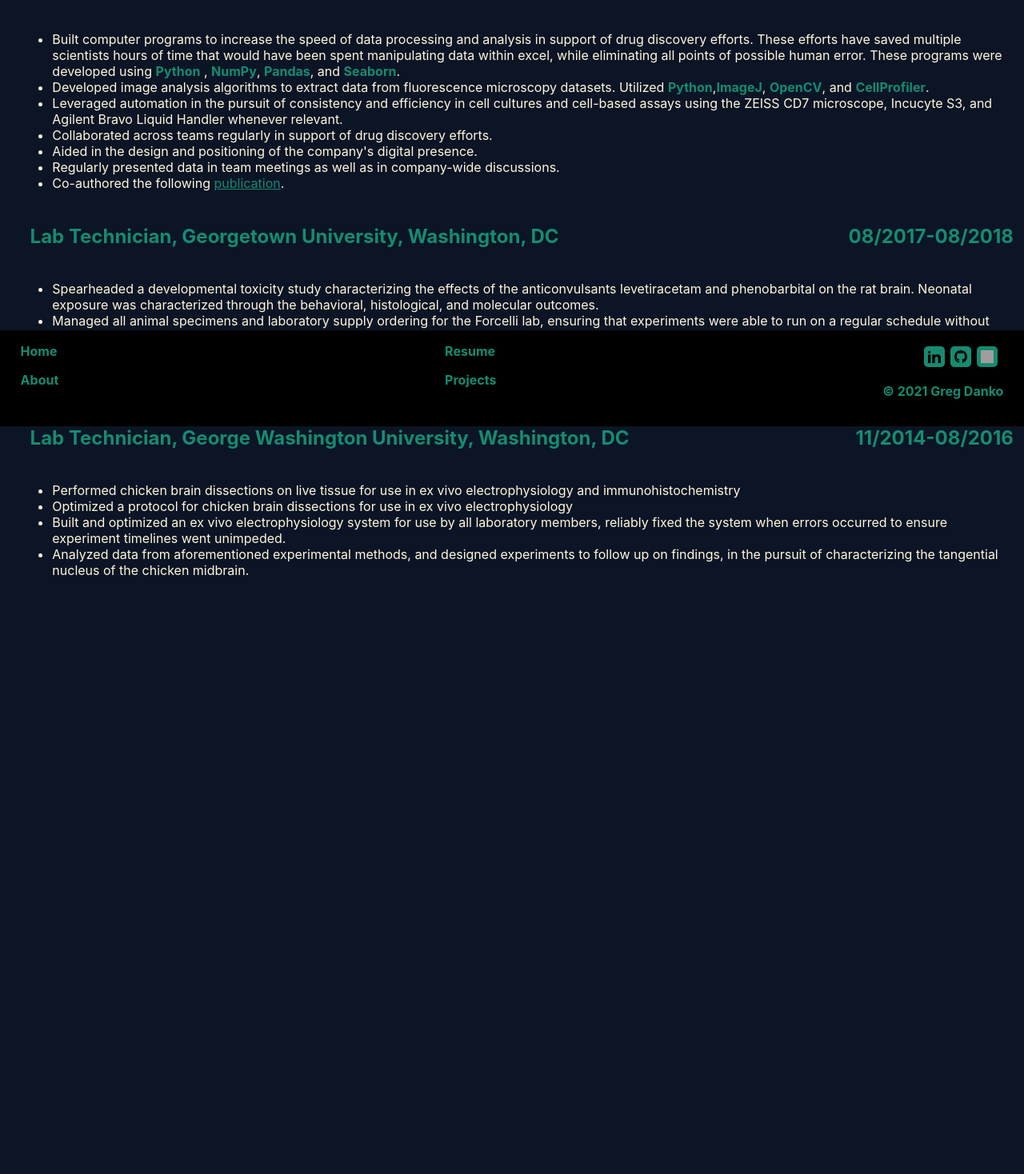
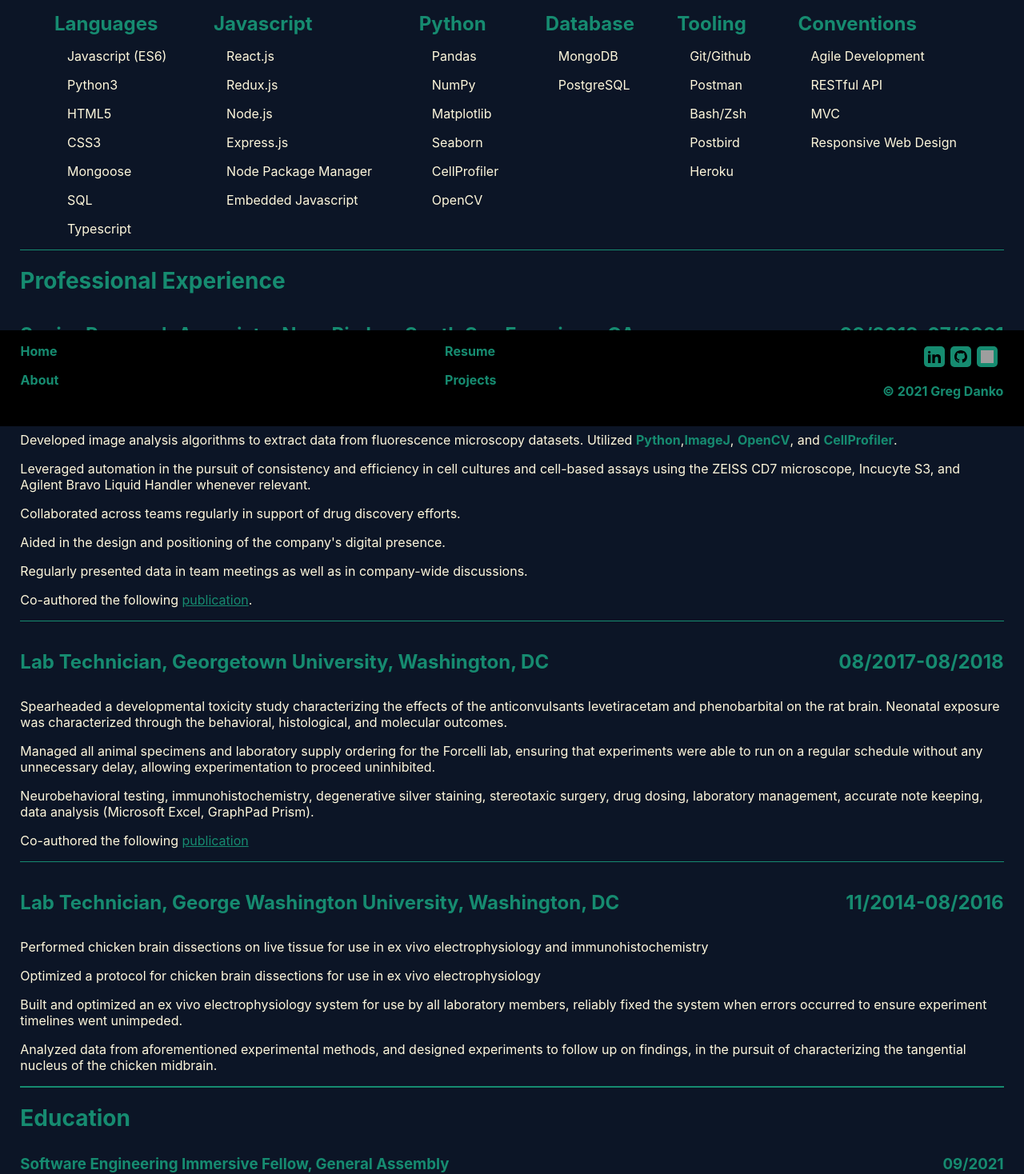
Before and after one commit to gregdanko92/portfolio_v1, a React (Create React App) app: page /resume in a window 1280 px wide. Shown: the part 267-1735 px from the top of the page at 80% size. Before the commit the page ends 1116 px from the top, so only its background shows below. Built offline with nearby package versions, Linux system fonts and the light colour scheme; grey boxes are pictures that could not be loaded.

Commit message:
further resume skill adding

```diff
--- a/package.json
+++ b/package.json
@@ -41,5 +41,11 @@
       "last 1 firefox version",
       "last 1 safari version"
     ]
+  },
+  "devDependencies": {
+    "gh-pages": "^3.2.3"
   }
+
+
+
 }
--- a/src/App.css
+++ b/src/App.css
@@ -121,12 +121,12 @@
     margin: 0%, 6% 3% 0%;
     color:#168b70;
     overflow: scroll;
-    height:40em;
+    height:80em;
   }
 .job-block-header{
   align-items: center;
     color: #168b70;;
-    margin: 0% 1%;
+    margin: 0% 0%;
     height:10vh;
     width:100%;
     display:flex;
@@ -138,15 +138,23 @@
     top:0;
     left:0;
     right:0;
-
+}
+.resume-body{
+  height:200em;
+}
+@media (max-width: 375px) {
+  .job-block-header {
+    background-color: yellow;
+    display: inline;
+  }
+  .resume-body{
+    height:150em;
+}
 }
 
-.resume-body{
-  height:60em;
-}
 
 .projects{
-  height:85em;
+  height:120em;
   overflow: scroll;
 }
 
@@ -208,3 +216,57 @@
   margin-inline-end: 0px;
   font-weight: bold;
 }
+.professional-experience{
+  font-size: 1.75em;
+  font-weight:bold;
+  padding-top:0.75em;
+  border-top: 1px solid #168b70;
+}
+
+h2 {
+    display: block;
+    font-size: 1.5em;
+    margin-block-start: 1.5em;
+    margin-block-end: 0.83em;
+    margin-inline-start: 0px;
+    margin-inline-end: 0px;
+    font-weight: bold;
+    padding:0;
+}
+
+.one-job{
+  border-bottom: 1px solid #168b70;
+
+}
+.education-section{
+  border-bottom: 1px solid #168b70;
+
+}
+
+.skill-block-heading{
+  font-size:1.5em;
+  font-style:bold;
+}
+.skills{
+  margin: 0em 1em;
+}
+.skill-block-parent{
+  padding-top:1em;
+  display:flex;
+  flex-direction: row;
+  justify-content: space-evenly;
+}
+
+@media (max-width: 375px) {
+  .skill-block-parent {
+    display: inline;
+  }
+  .resume-body{
+    height:150em;
+}
+}
+
+h3{
+  margin-block-start: 1em;
+    margin-block-end: 1em;
+}
--- a/src/components/Resume.jsx
+++ b/src/components/Resume.jsx
@@ -8,69 +8,158 @@
                 <div className='resume-top-left'>
                     <h1>Resume</h1>
                 </div>
+
                 <div className='resume-top-right' >
                     {/* <a className='download-cv' href="../cv/CV-Greg-Danko.pdf" download="CV-Greg-Danko.pdf">PDF</a> */}
                     {/* <div className='download-cv'
                     onClick={ () => window.open(require('./CV.pdf'), '_none')}>
-                        PDF
-                    </div> */}
+                    PDF
+                </div> */}
                 </div>
             </div>
+
+            <div className='professional-experience'>
+            <>Software Engineering Compentencies</>
+        </div>
+            <div className='skill-block-parent'>
+                    <div className='skill-block'>
+                        <div className='skill-block-heading'><strong>Languages</strong></div>
+                        <div className='skills'>
+                            <p>Javascript (ES6)</p>
+                            <p>Python3</p>
+                            <p>HTML5</p>
+                            <p>CSS3</p>
+                            <p>Mongoose</p>
+                            <p>SQL</p>
+                            <p>Typescript</p>
+                        </div>
+                    </div>
+                    <div className='skill-block'>
+                        <div className='skill-block-heading'><strong>Javascript</strong></div>
+                        <div className='skills'>
+                            <p>React.js</p>
+                            <p>Redux.js</p>
+                            <p>Node.js</p>
+                            <p>Express.js</p>
+                            <p>Node Package Manager</p>
+                            <p>Embedded Javascript</p>
+
+                        </div>
+                    </div>
+                    <div className='skill-block'>
+                        <div className='skill-block-heading'><strong>Python</strong></div>
+                        <div className='skills'>
+                            <p>Pandas</p>
+                            <p>NumPy</p>
+                            <p>Matplotlib</p>
+                            <p>Seaborn</p>
+                            <p>CellProfiler</p>
+                            <p>OpenCV</p>
+                        </div>
+                    </div>
+                    <div className='skill-block'>
+                        <div className='skill-block-heading'><strong>Database</strong></div>
+                        <div className='skills'>
+                            <p>MongoDB</p>
+                            <p>PostgreSQL</p>
+                        </div>
+                    </div>
+                    <div className='skill-block'>
+                        <div className='skill-block-heading'><strong>Tooling</strong></div>
+                        <div className='skills'>
+                            <p>Git/Github</p>
+                            <p>Postman</p>
+                            <p>Bash/Zsh</p>
+                            <p>Postbird</p>
+                            <p>Heroku</p>
+                        </div>
+                    </div>
+                    <div className='skill-block'>
+                        <div className='skill-block-heading'><strong>Conventions</strong></div>
+                        <div className='skills'>
+                            <p>Agile Development</p>
+                            <p>RESTful API</p>
+                            <p>MVC</p>
+                            <p>Responsive Web Design</p>
+                        </div>
+                    </div>
+            </div>
+
+                <div className='professional-experience'>
+                    <>Professional Experience</>
+                </div>
 
             <div className="one-job">
                 <div className='job-block-header'>
                     <h2>Senior Research Associate, Nura Bio Inc, South San Francisco, CA</h2> <h2>09/2018-07/2021</h2>
                 </div>
-                <ul>
-                    <li>Built computer programs to increase the speed of data processing and analysis in support of drug discovery efforts. These efforts have saved multiple scientists hours of time that would have been spent manipulating data within excel, while eliminating all points of possible human error. These programs were developed using <strong>Python</strong> , <strong> NumPy</strong>, <strong> Pandas</strong>, and <strong>Seaborn</strong>.</li>
-                    <li>Developed image analysis algorithms to extract data from fluorescence microscopy datasets. Utilized <strong>Python</strong>,<strong>ImageJ</strong>, <strong>OpenCV</strong>, and <strong>CellProfiler</strong>.</li>
-                    <li>Leveraged automation in the pursuit of consistency and efficiency in cell cultures and cell-based assays using the ZEISS CD7 microscope, Incucyte S3, and Agilent Bravo Liquid Handler whenever relevant.</li>
-                    <li>Collaborated across teams regularly in support of drug discovery efforts.</li>
-                    <li>Aided in the design and positioning of the company's digital presence.</li>
-                    <li>Regularly presented data in team meetings as well as in company-wide discussions.</li>
-                    <li>Co-authored the following <a href="https://www.sciencedirect.com/science/article/pii/S2211124720309840">publication</a>.</li>
-                </ul>
+
+                    <p>Built computer programs to increase the speed of data processing and analysis in support of drug discovery efforts. These efforts have saved multiple scientists hours of time that would have been spent manipulating data within excel, while eliminating all points of possible human error. These programs were developed using <strong>Python</strong> , <strong> NumPy</strong>, <strong> Pandas</strong>, and <strong>Seaborn</strong>.</p>
+                    <p>Developed image analysis algorithms to extract data from fluorescence microscopy datasets. Utilized <strong>Python</strong>,<strong>ImageJ</strong>, <strong>OpenCV</strong>, and <strong>CellProfiler</strong>.</p>
+                    <p>Leveraged automation in the pursuit of consistency and efficiency in cell cultures and cell-based assays using the ZEISS CD7 microscope, Incucyte S3, and Agilent Bravo Liquid Handler whenever relevant.</p>
+                    <p>Collaborated across teams regularly in support of drug discovery efforts.</p>
+                    <p>Aided in the design and positioning of the company's digital presence.</p>
+                    <p>Regularly presented data in team meetings as well as in company-wide discussions.</p>
+                    <p>Co-authored the following <a href="https://www.sciencedirect.com/science/article/pii/S2211124720309840">publication</a>.</p>
+
             </div>
 
             <div className="one-job">
                 <div className='job-block-header'>
                     <h2>Lab Technician, Georgetown University, Washington, DC</h2> <h2>08/2017-08/2018</h2>
                 </div>
-                <ul>
-                    <li>
-                        Spearheaded a developmental toxicity study characterizing the effects of the anticonvulsants levetiracetam and phenobarbital on the rat brain. Neonatal exposure was characterized through the behavioral, histological, and molecular outcomes.</li>
-                    <li>
+
+                    <p>
+                        Spearheaded a developmental toxicity study characterizing the effects of the anticonvulsants levetiracetam and phenobarbital on the rat brain. Neonatal exposure was characterized through the behavioral, histological, and molecular outcomes.</p>
+                    <p>
                         Managed all animal specimens and laboratory supply ordering for the Forcelli lab, ensuring that experiments were able to run on a regular schedule without any unnecessary delay, allowing experimentation to proceed uninhibited.
-                    </li>
-                    <li>
+                    </p>
+                    <p>
                         Neurobehavioral testing, immunohistochemistry, degenerative silver staining, stereotaxic surgery, drug dosing, laboratory management, accurate note keeping, data analysis (Microsoft Excel, GraphPad Prism).
-                    </li>
-                    <li>Co-authored the following <a href="https://pubmed.ncbi.nlm.nih.gov/30261353/">publication</a></li>
-                </ul>
+                    </p>
+                    <p>Co-authored the following <a href="https://pubmed.ncbi.nlm.nih.gov/30261353/">publication</a></p>
+
             </div>
 
             <div className="one-job">
                 <div className='job-block-header'>
                     <h2>Lab Technician, George Washington University, Washington, DC</h2> <h2>11/2014-08/2016</h2>
                 </div>
-                <ul>
-                    <li>
+
+                    <p>
                     Performed chicken brain dissections on live tissue for use in ex vivo electrophysiology and immunohistochemistry
-                    </li>
+                    </p>
 
-                    <li>
+                    <p>
                     Optimized a protocol for chicken brain dissections for use in ex vivo electrophysiology
-                    </li>
+                    </p>
 
-                    <li>
+                    <p>
                     Built and optimized an ex vivo electrophysiology system for use by all laboratory members, reliably fixed the system when errors occurred to ensure experiment timelines went unimpeded.
-                    </li>
+                    </p>
 
-                    <li>
+                    <p>
                     Analyzed data from aforementioned experimental methods, and designed experiments to follow up on findings, in the pursuit of characterizing the tangential nucleus of the chicken midbrain.
-                    </li>
-                </ul>
+                    </p>
+
             </div>
+
+            <div className='education-section'>
+            <div className='professional-experience'>
+                    <>Education</>
+                </div>
+                <div className='job-block-header'>
+                    <h3>Software Engineering Immersive Fellow, General Assembly</h3> <h3>09/2021</h3>
+                </div>
+                <div className='job-block-header'>
+                    <h3>Master of Science, Anatomical and Translational Sciences, George Washington University</h3> <h3>06/2016</h3>
+                </div>
+                <div className='job-block-header'>
+                    <h3>Bachelor of Science, Neuroscience, University of Pittsburgh</h3> <h3>08/2014</h3>
+                </div>
+            </div>
+
+
 
 
     </div>
```
Also changed, not shown: 2 other files (tests, documents, lock files or other folders).
